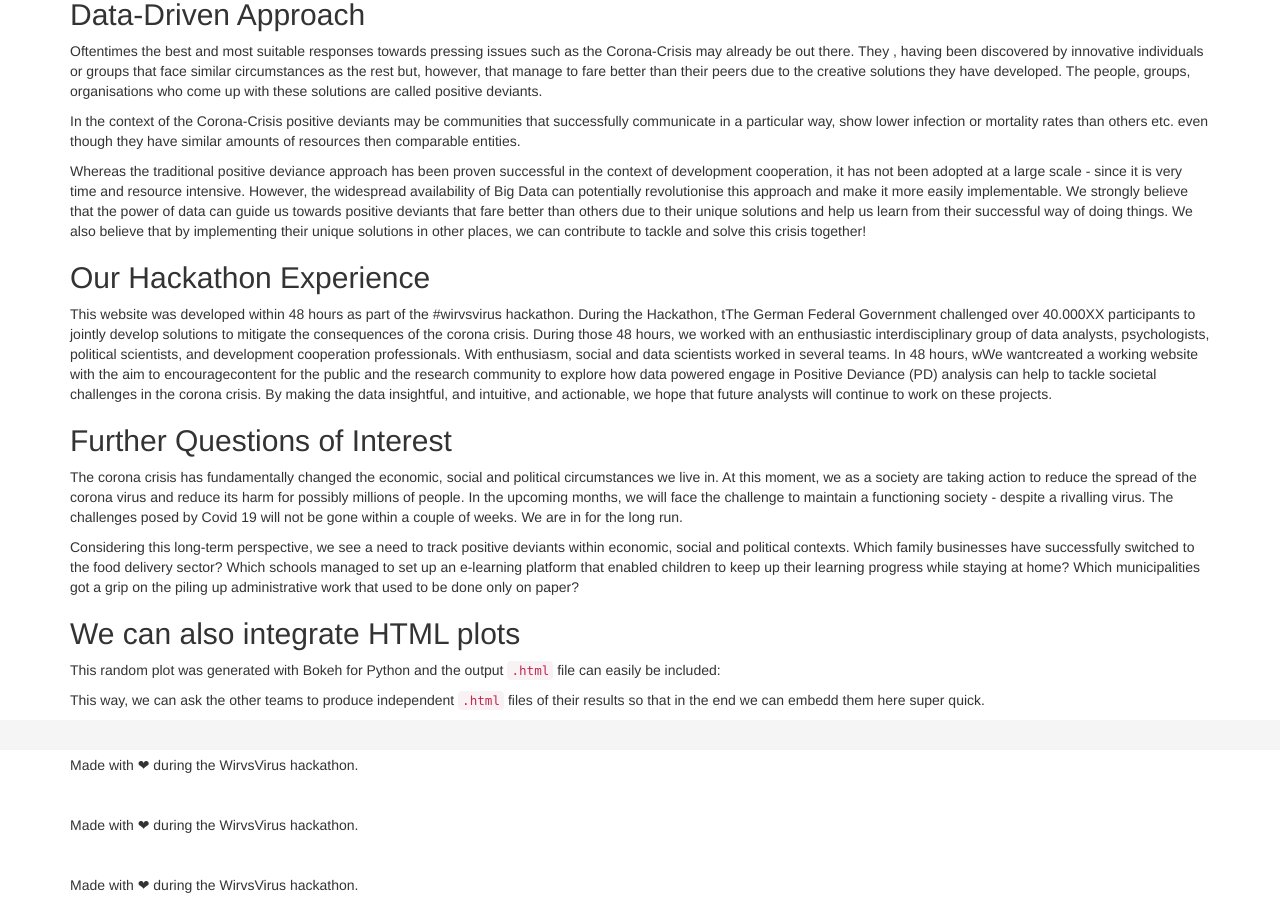
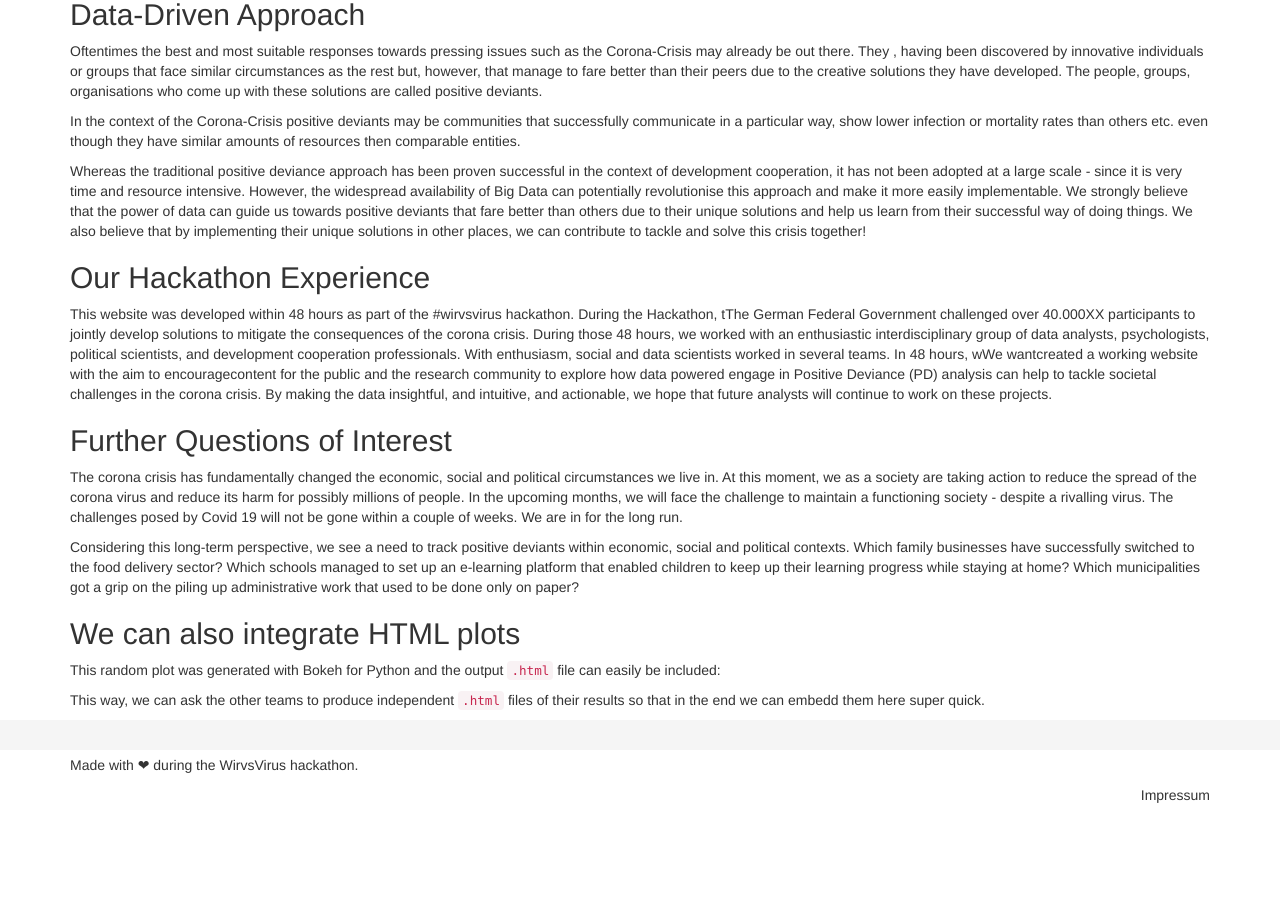
Before and after one commit to pd-viral/web, a Jekyll site: the page built from index.md, in a window 1280 px wide and 900 px high, scrolled down 753 px. Built offline with Jekyll 4.4.1, drawn with Linux system fonts in a browser that asks for light colours; nearby versions of some CDN libraries; after the commit the page ends 1563 px from its top, so only the background shows below that.

Commit message:
some changes

```diff
--- a/_includes/themes/bootstrap-3/default.html
+++ b/_includes/themes/bootstrap-3/default.html
@@ -90,12 +90,8 @@
     <div id="footer">
       <div class="container">
 
-        <p><br>Made with ❤ during the WirvsVirus hackathon.<br>
-        </p>
-        <p><br>Made with ❤ during the WirvsVirus hackathon.<br>
-        </p>
-        <p><br>Made with ❤ during the WirvsVirus hackathon.<br>
-        </p>
+        <p><br>Made with ❤ during the WirvsVirus hackathon.</p>
+        <p align="right">Impressum</p>
 
       </div>
     </div>
```
